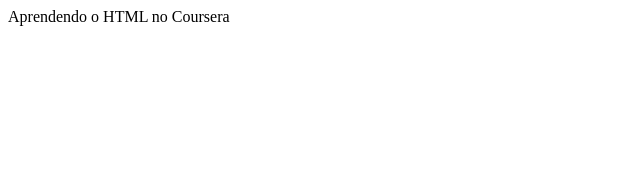
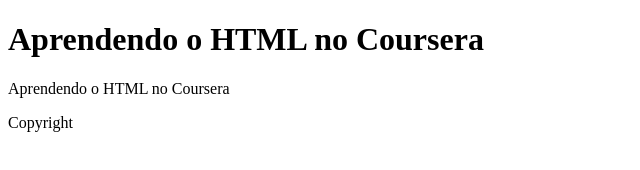
Before and after one commit to apretzel/html-course-coursera, a plain HTML site: page index.html in a window 1280 px wide. Shown: the whole page, without its empty margins (0-640 px from the left). Drawn offline with Linux system fonts and the light colour scheme.

Commit message:
Com header e footer

```diff
--- a/index.html
+++ b/index.html
@@ -6,6 +6,9 @@
     <title>HTML Coursera</title>
 </head>
 <body>
-    Aprendendo o HTML no Coursera
+    <header><h1> Aprendendo o HTML no Coursera</h1></header><p>Aprendendo o HTML no Coursera</p>
+
 </body>
+<footer>Copyright</footer>
+
 </html>
```
